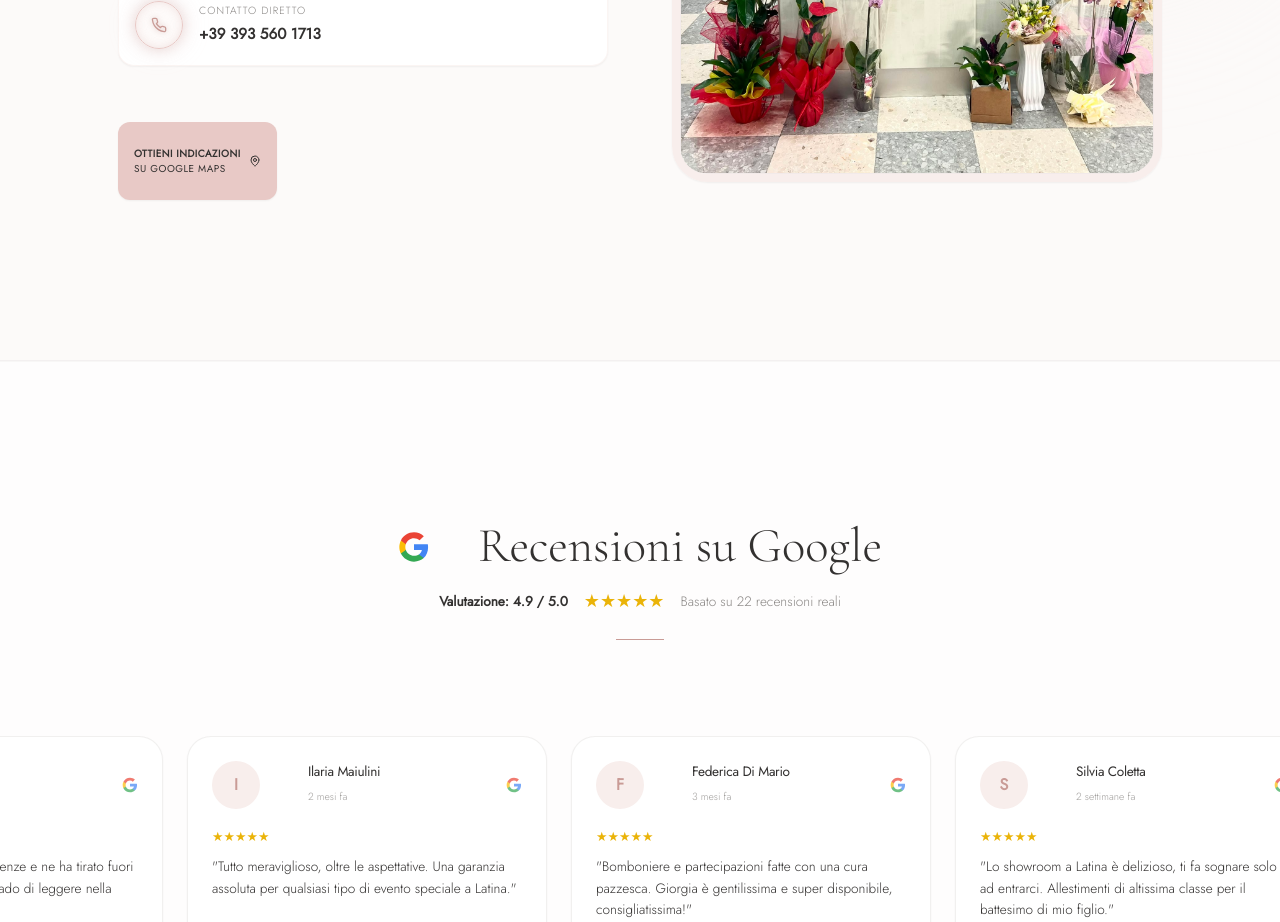
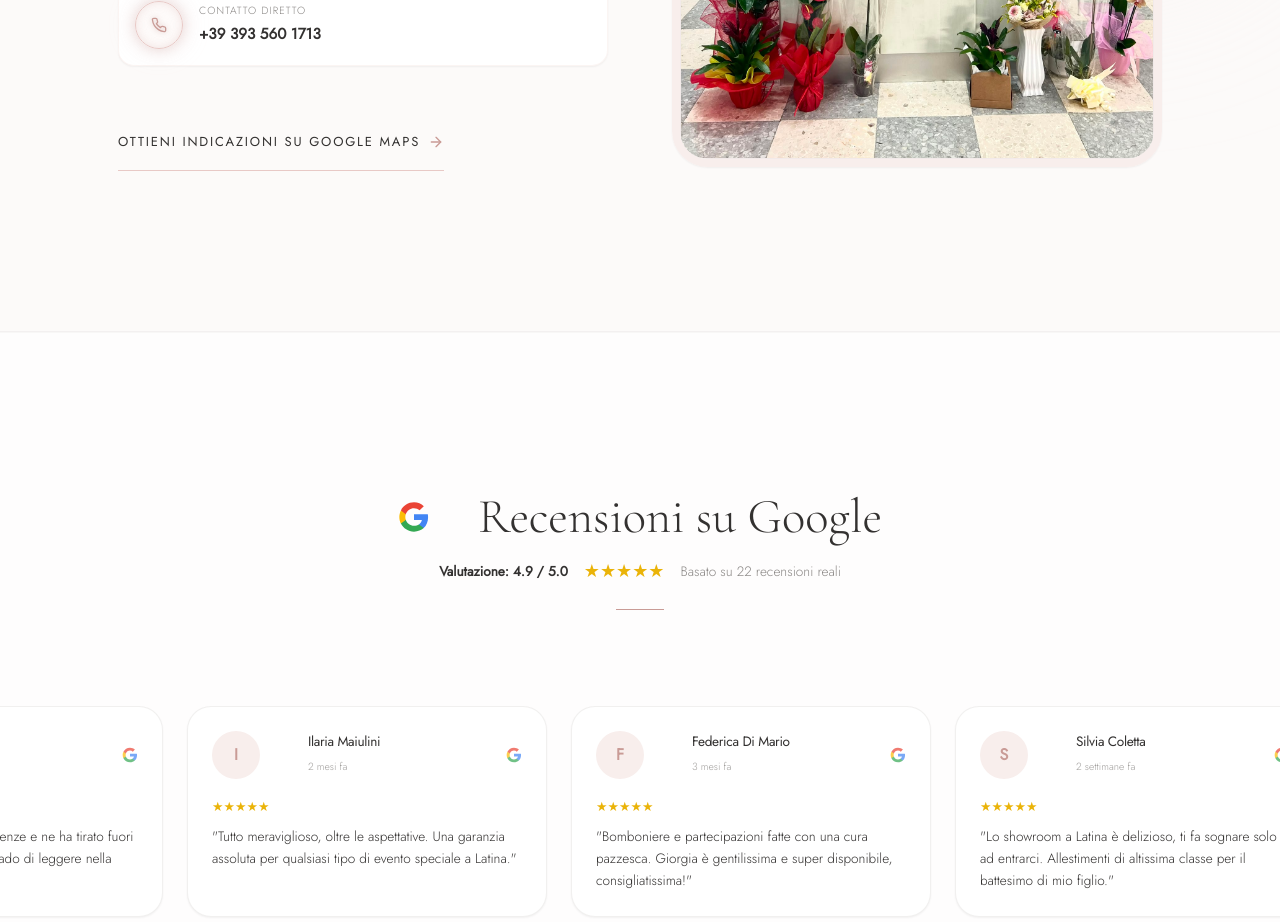
Before and after one commit to RuoccoAgency/Giospy-event-planner, a React (Vite) app: page / in a window 1280 px wide. Shown: the part 4980-5902 px from the top of the page. Built offline with nearby package versions, Linux system fonts and the light colour scheme; a web font is replaced by a local one.

Commit message:
Restore original underlined Google Maps link style

```diff
--- a/src/App.jsx
+++ b/src/App.jsx
@@ -1,6 +1,7 @@
 import { useState, useEffect } from 'react';
 import { motion, AnimatePresence, useScroll, useTransform } from 'framer-motion';
 import {
+  ArrowRight,
   ChevronRight,
   ChevronLeft,
   Instagram,
@@ -951,13 +952,10 @@ function App() {
                 href="https://maps.google.com/?q=Giospy+Via+dei+Volsci+115+Latina"
                 target="_blank"
                 rel="noopener noreferrer"
-                className="bg-pink hover:bg-pink-deep text-graphite hover:text-white px-16 py-6 transition-all duration-300 rounded-[12px] font-medium shadow-sm hover:shadow-[0_0_15px_rgba(219,165,160,0.4)] text-center inline-flex items-center justify-center gap-8 group w-fit mt-8"
-              >
-                <div className="flex flex-col items-center sm:items-start text-center sm:text-left leading-normal font-sans">
-                  <span className="font-semibold text-[10px] tracking-wider uppercase">Ottieni indicazioni</span>
-                  <span className="text-[10px] tracking-wider uppercase">su Google Maps</span>
-                </div>
-                <MapPin className="text-graphite group-hover:text-white transition-colors shrink-0" style={{ width: '12px', height: '12px' }} />
+                className="inline-flex items-center gap-8 border-b border-pink hover:border-pink-deep pb-4 text-[0.8125rem] uppercase tracking-[0.14em] text-graphite transition-all hover:gap-16 font-medium mt-16"
+              >
+                Ottieni indicazioni su Google Maps
+                <ArrowRight className="w-16 h-16 text-pink-deep" />
               </motion.a>
             </motion.div>
 
```
